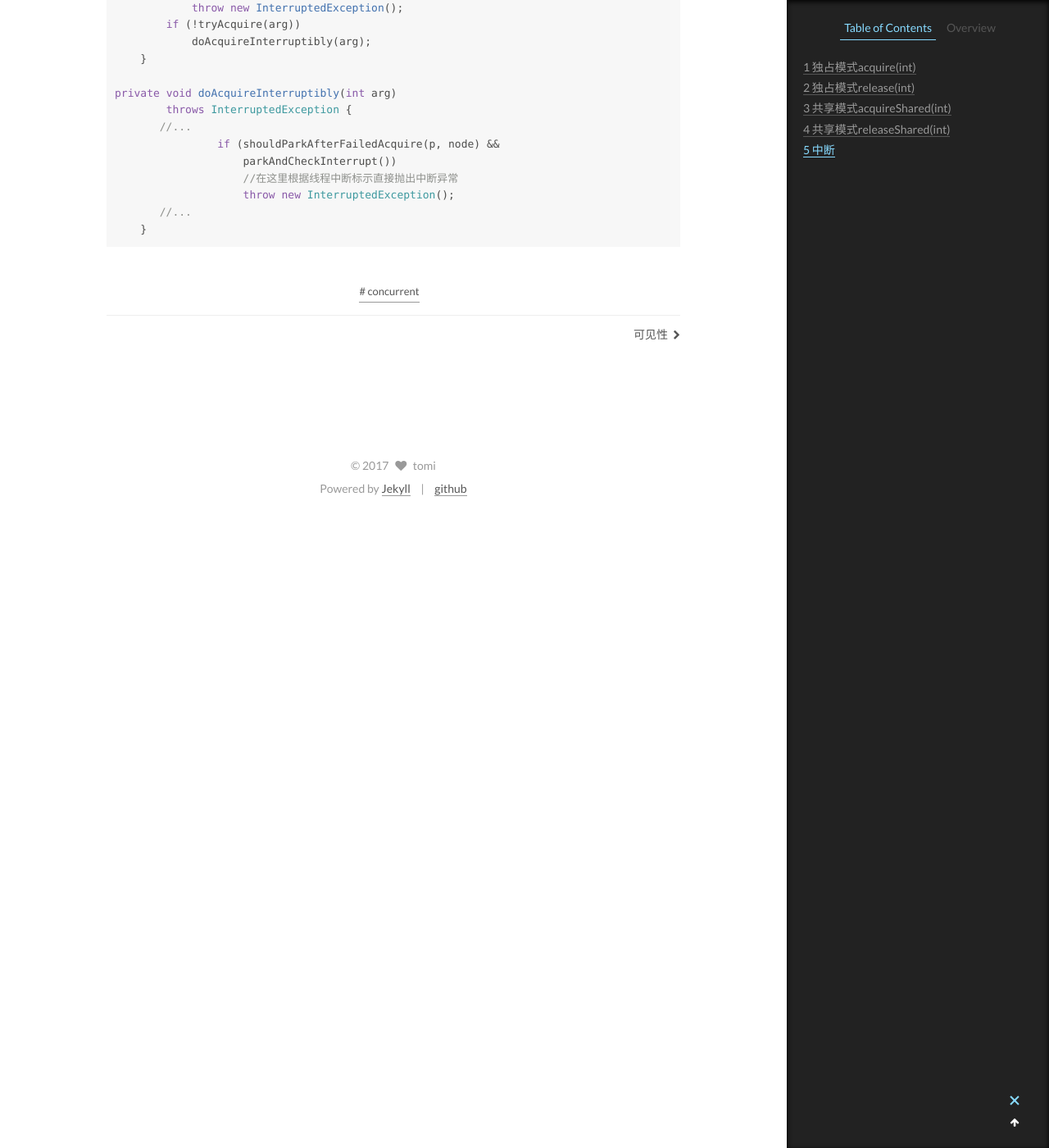
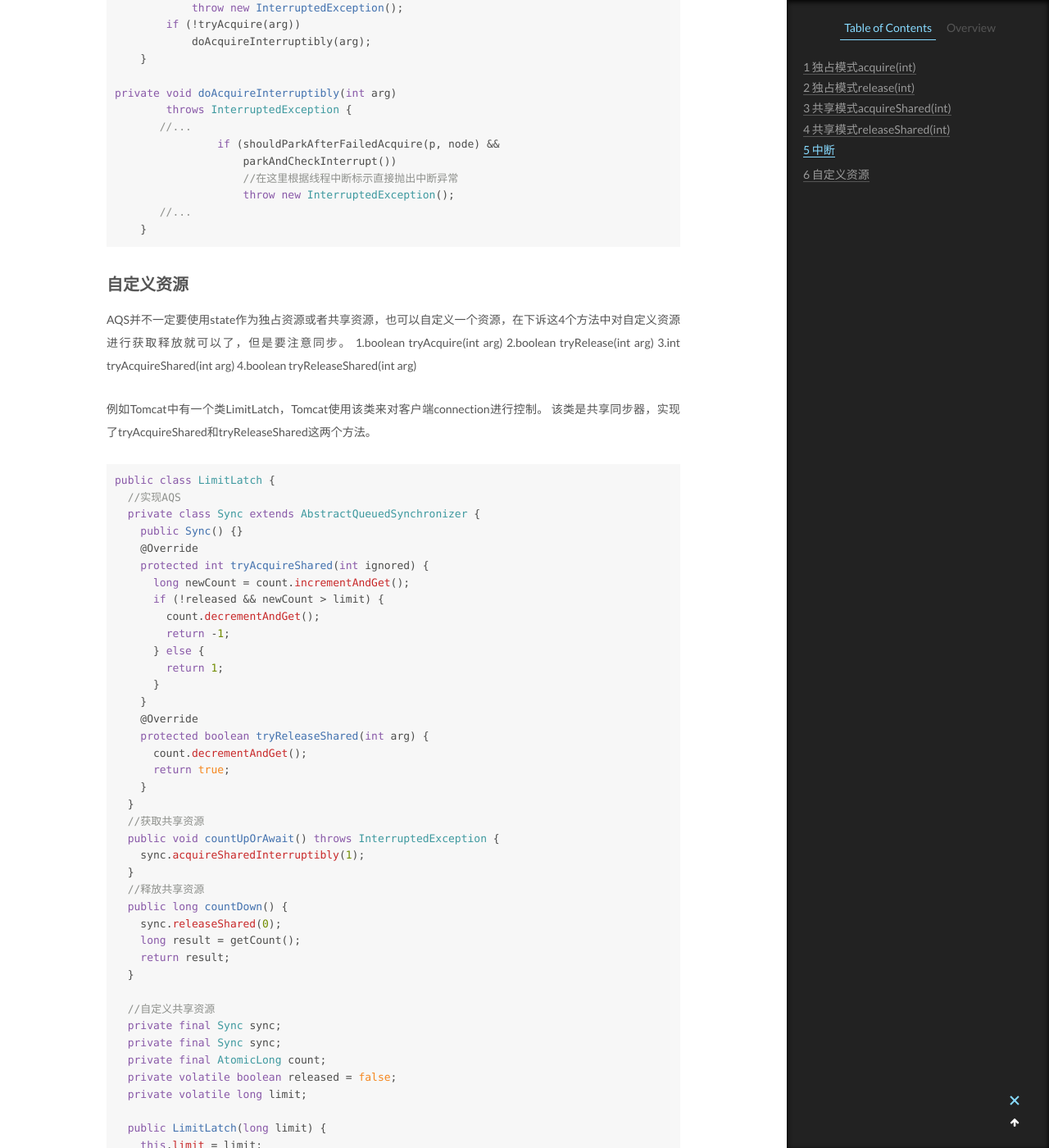
Before and after one commit to thunderthunderthunder/thunderthunderthunder.github.io, a Jekyll site: the page built from _posts/2017-10-15-JUC之AQS.md, in a window 1280 px wide and 1400 px high, scrolled down 5687 px. Shown: the whole window at 82% size. Built offline with Jekyll 4.4.1, drawn with Linux system fonts in a browser that asks for light colours; some of the changed text lies outside the part shown.

Commit message:
Update 2017-10-15-JUC之AQS.md

````diff
--- a/_posts/2017-10-15-JUC之AQS.md
+++ b/_posts/2017-10-15-JUC之AQS.md
@@ -253,3 +253,89 @@ private void doAcquireInterruptibly(int arg)
        //...
     }
 ```
+## 自定义资源
+AQS并不一定要使用state作为独占资源或者共享资源，也可以自定义一个资源，在下诉这4个方法中对自定义资源进行获取释放就可以了，但是要注意同步。
+1.boolean tryAcquire(int arg)
+2.boolean tryRelease(int arg)
+3.int tryAcquireShared(int arg)
+4.boolean tryReleaseShared(int arg)
+
+例如Tomcat中有一个类LimitLatch，Tomcat使用该类来对客户端connection进行控制。
+该类是共享同步器，实现了tryAcquireShared和tryReleaseShared这两个方法。
+```java
+public class LimitLatch {
+  //实现AQS
+  private class Sync extends AbstractQueuedSynchronizer {
+    public Sync() {}
+    @Override
+    protected int tryAcquireShared(int ignored) {
+      long newCount = count.incrementAndGet();
+      if (!released && newCount > limit) {
+        count.decrementAndGet();
+        return -1;
+      } else {
+        return 1;
+      }
+    }
+    @Override
+    protected boolean tryReleaseShared(int arg) {
+      count.decrementAndGet();
+      return true;
+    }
+  }
+  //获取共享资源
+  public void countUpOrAwait() throws InterruptedException {
+    sync.acquireSharedInterruptibly(1);
+  }
+  //释放共享资源
+  public long countDown() {
+    sync.releaseShared(0);
+    long result = getCount();
+    return result;
+  }
+
+  //自定义共享资源
+  private final Sync sync;
+  private final Sync sync;
+  private final AtomicLong count;
+  private volatile boolean released = false;
+  private volatile long limit;
+
+  public LimitLatch(long limit) {
+    this.limit = limit;
+    this.count = new AtomicLong(0);
+    this.sync = new Sync();
+  }
+
+  public long getCount() {
+    return count.get();
+  }
+
+  public long getLimit() {
+    return limit;
+  }
+
+  public void setLimit(long limit) {
+    this.limit = limit;
+  }
+
+
+  public boolean releaseAll() {
+    released = true;
+    return sync.releaseShared(0);
+  }
+
+  public void reset() {
+    this.count.set(0);
+    released = false;
+  }
+
+  public boolean hasQueuedThreads() {
+    return sync.hasQueuedThreads();
+  }
+
+  public Collection<Thread> getQueuedThread() {
+    return sync.getQueuedThreads();
+  }
+}
+```
````
